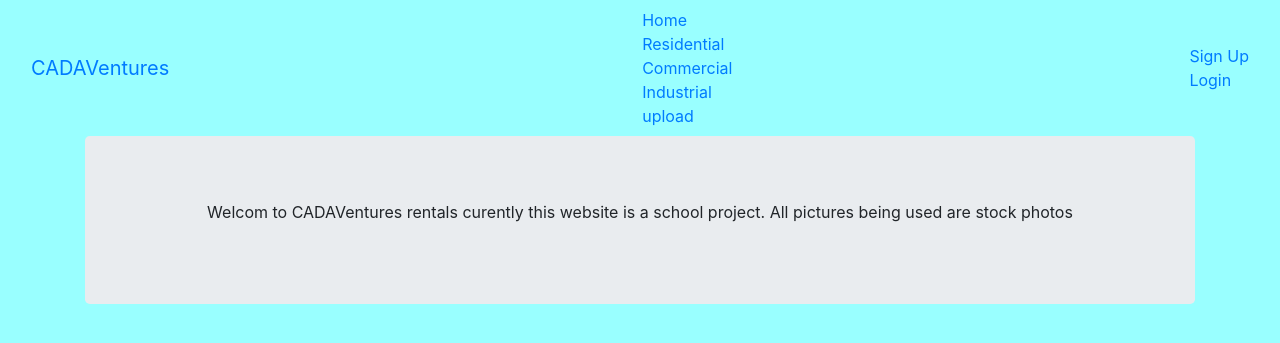
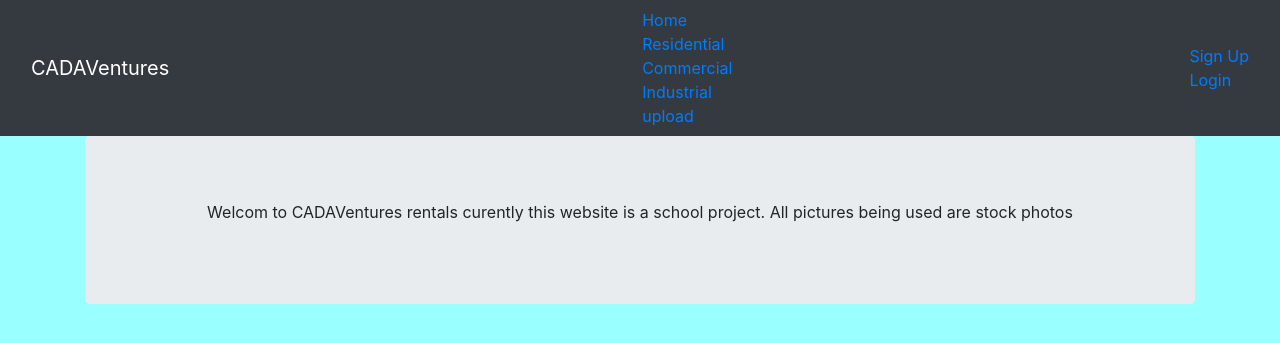
Before and after one commit to Jonathan-Aparicio/ventures, a PHP site: page /index.php in a window 1280 px wide. Shown: the top 343 px of the page. Run offline with PHP 8.4, Linux system fonts and the light colour scheme; some libraries are stand-ins or nearby versions.

Commit message:
try at update to 4.0

```diff
--- a/nav-bar.php
+++ b/nav-bar.php
@@ -10,17 +10,17 @@
   <script src="https://code.jquery.com/jquery-3.2.1.slim.min.js"></script>
   <script src="https://cdnjs.cloudflare.com/ajax/libs/popper.js/1.12.9/umd/popper.min.js"></script>
 </head>
-<nav class="navbar navbar-inverse">
+<nav class="navbar navbar-dark bg-dark">
   <div class="container-fluid">
     <div class="navbar-header">
       <a class="navbar-brand" href="#">CADAVentures</a>
     </div>
-    <ul class="nav navbar-nav">
-      <li class="active"><a href="index.php">Home</a></li>
-      <li><a href="Residential.php">Residential</a></li>
-      <li><a href="#">Commercial</a></li>
-      <li><a href="#">Industrial</a></li>
-      <li><a href="upload.php">upload</a></li>
+    <ul class="navbar-nav">
+      <li class="nav-item"><a href="index.php">Home</a></li>
+      <li class="nav-item"><a href="Residential.php">Residential</a></li>
+      <li class="nav-item"><a href="#">Commercial</a></li>
+      <li class="nav-item"><a href="#">Industrial</a></li>
+      <li class="nav-item"><a href="upload.php">upload</a></li>
     </ul>
     <ul class="nav navbar-nav navbar-right">
       <li><a href="#"><span class="glyphicon glyphicon-user"></span> Sign Up</a></li>
```
